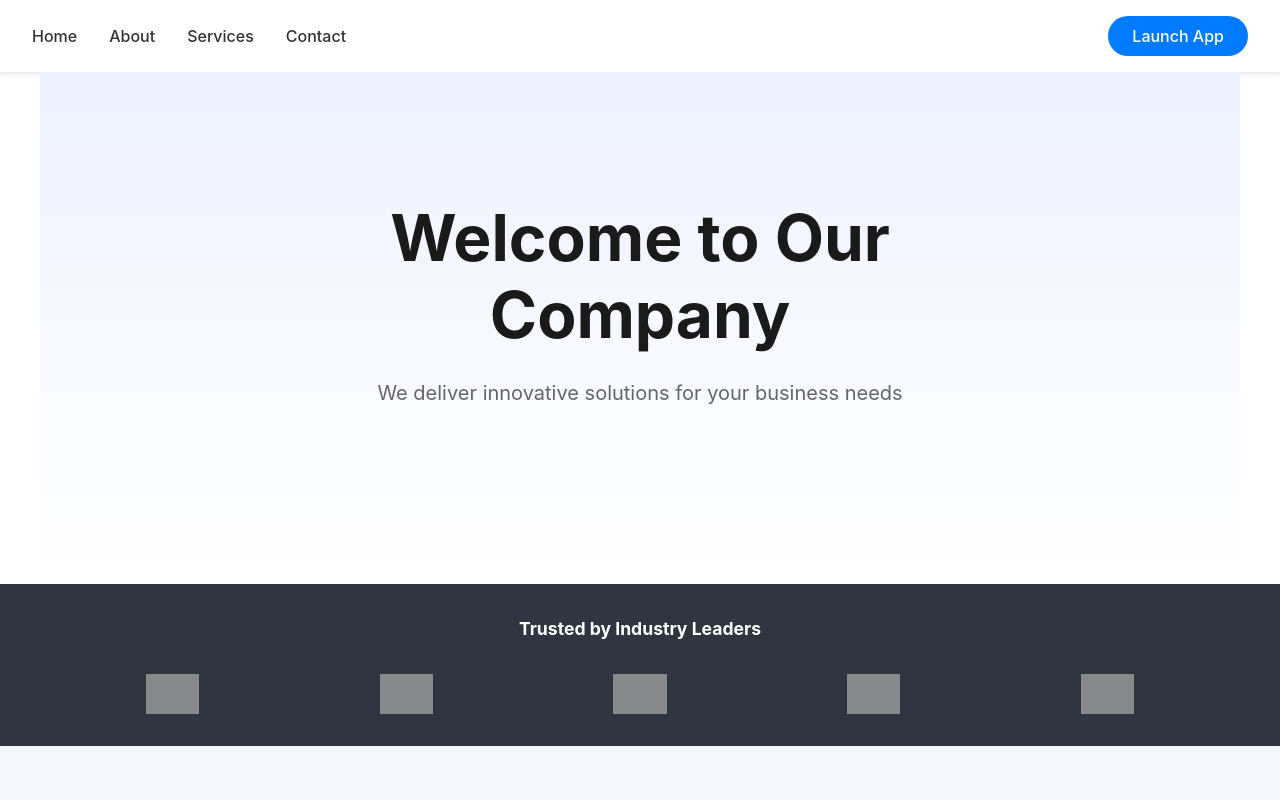
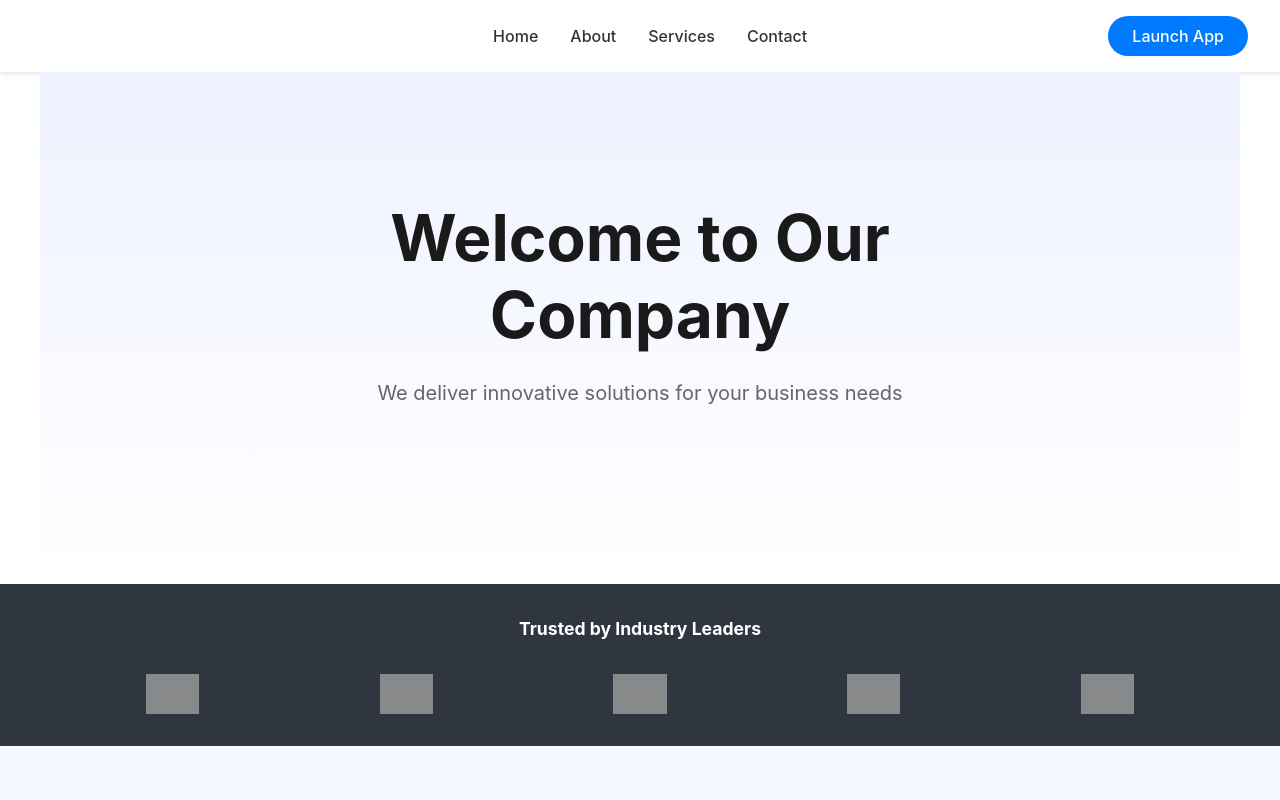
Before and after one commit to subjective-tech/subjective-web, a React (Vite) app: page / in a window 1280 px wide. Shown: the top 800 px of the page. Built offline with nearby package versions, Linux system fonts and the light colour scheme; grey boxes are pictures that could not be loaded.

Commit message:
feat: Add company logo to navbar with link to home page

```diff
--- a/src/components/Navbar.jsx
+++ b/src/components/Navbar.jsx
@@ -1,5 +1,16 @@
 import { Link } from 'react-router-dom';
 import styled from '@emotion/styled';
+
+const Logo = styled(Link)`
+  display: flex;
+  align-items: center;
+  text-decoration: none;
+`;
+
+const LogoImage = styled.img`
+  height: 40px;
+  width: auto;
+`;
 
 const Nav = styled.nav`
   background-color: #ffffff;
@@ -46,6 +57,9 @@ const AppButton = styled.a`
 function Navbar() {
   return (
     <Nav>
+      <Logo to="/">
+        <LogoImage src="/logo-white.svg" alt="Company Logo" />
+      </Logo>
       <NavList>
         <li><NavLink to="/">Home</NavLink></li>
         <li><NavLink to="/about">About</NavLink></li>
```
